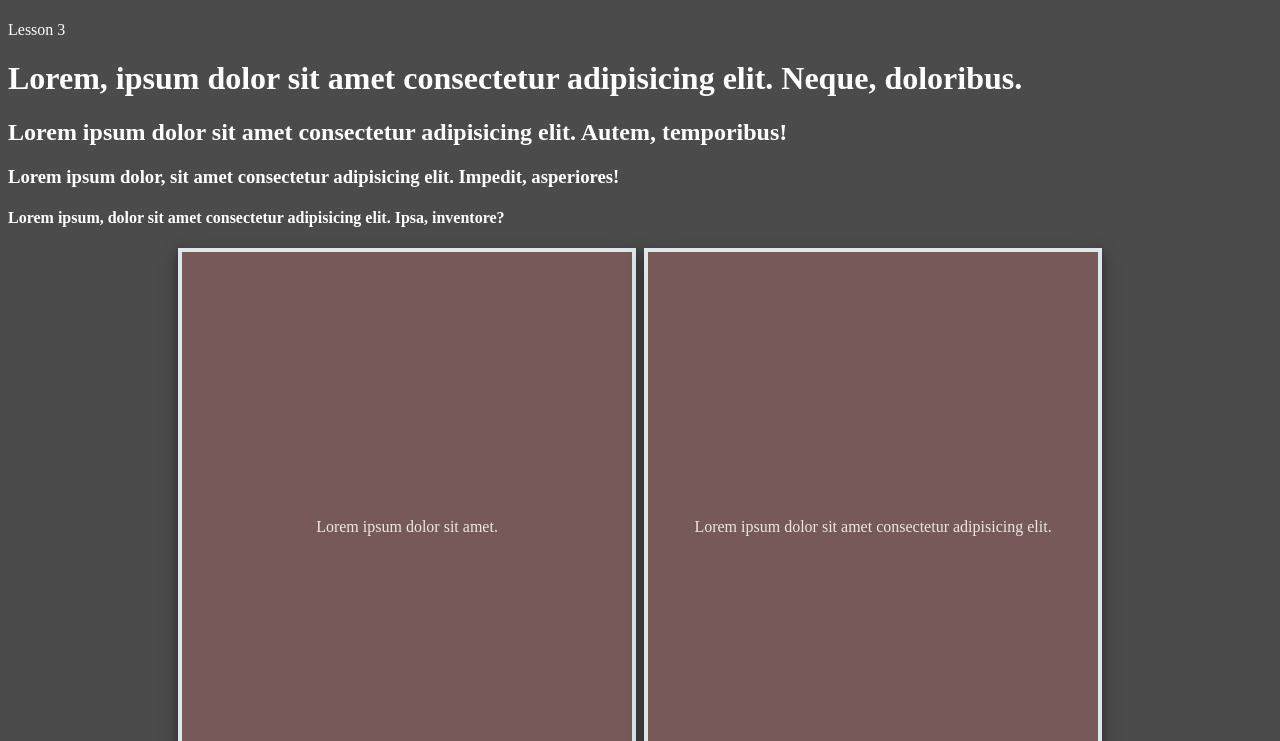
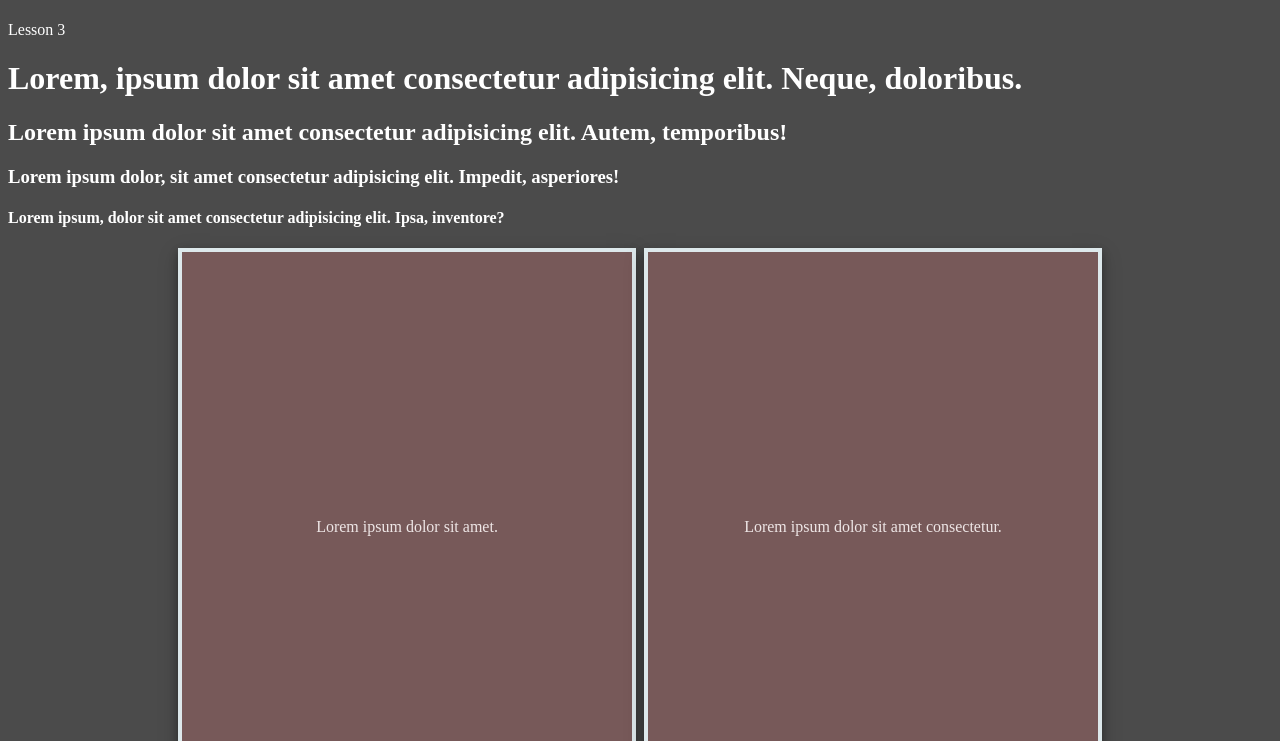
Before and after one commit to denisNejelschi/lesson3, a plain HTML site: page index.html in a window 1280 px wide. Shown: the part 59-800 px from the top of the page. Drawn offline with Linux system fonts and the light colour scheme.

Commit message:
style adjust, index adjust

```diff
--- a/index.html
+++ b/index.html
@@ -15,7 +15,7 @@
 <div class="box" >
     <div class="box2">
     <div>Lorem ipsum dolor sit amet.</div>
-    <div>Lorem ipsum dolor sit amet consectetur adipisicing elit.</div>
+
     <div>Lorem ipsum dolor sit amet consectetur.</div>
     <div>Lorem ipsum dolor sit amet consectetur adipisicing.</div>
     <div>Lorem ipsum dolor sit amet consectetur adipisicing elit.</div>
```
